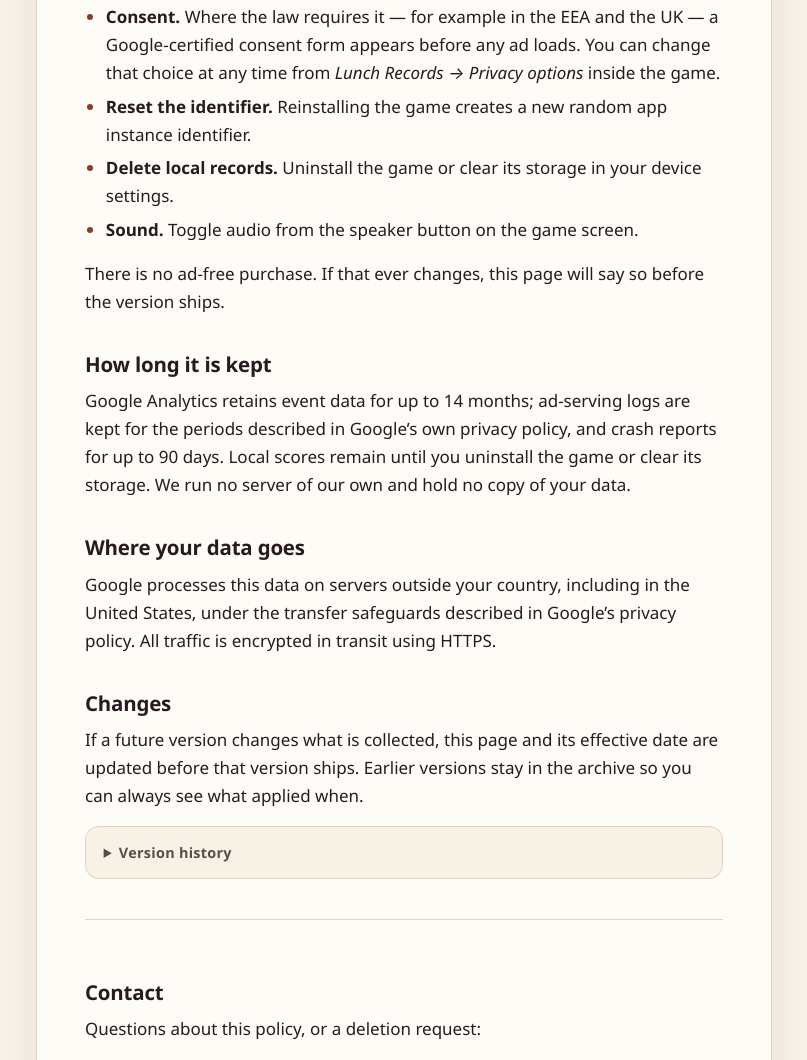
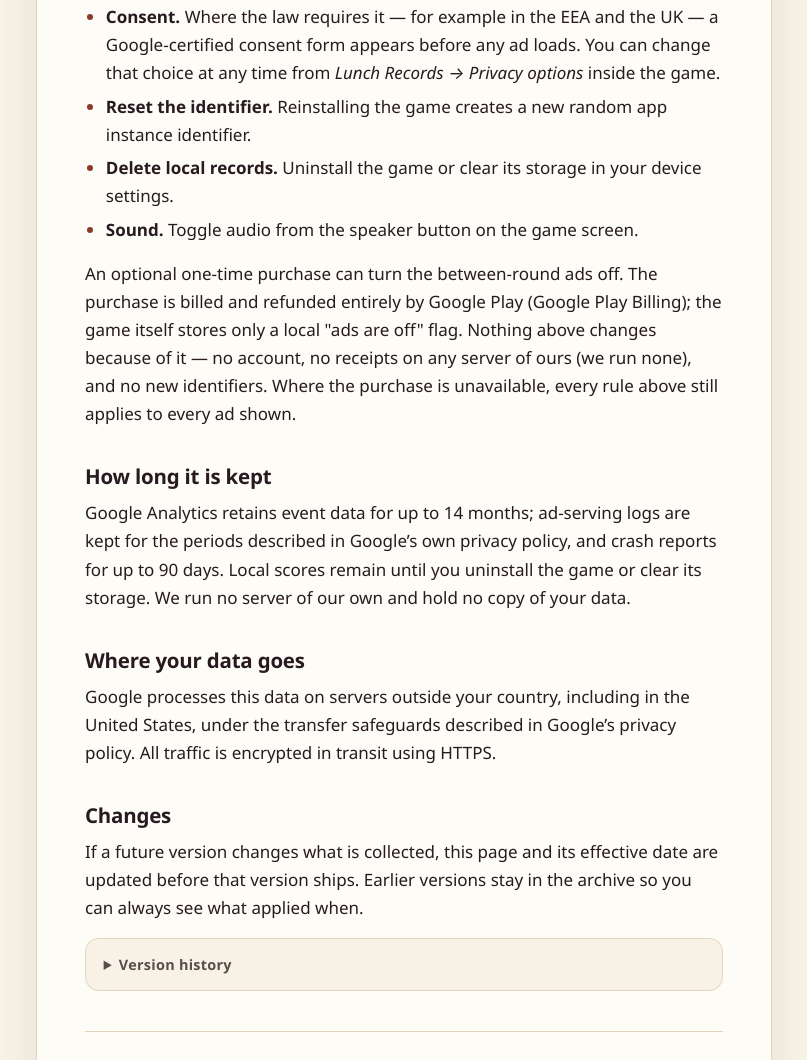
Before and after one commit to onecoinstudios-official/policies, a plain HTML site: page bento-rush.html in a window 1280 px wide. Shown: the part 4239-5299 px from the top of the page, without its empty margins (236-1043 px from the left). Drawn offline with Linux system fonts and the light colour scheme.

Commit message:
Disclose the optional ad-free purchase in the Bento Rush policy (v1.3)

```diff
--- a/bento-rush.html
+++ b/bento-rush.html
@@ -684,8 +684,13 @@
         <li><strong>Sound.</strong> Toggle audio from the speaker button on the game screen.</li>
       </ul>
       <p>
-        There is no ad-free purchase. If that ever changes, this page will say
-        so before the version ships.
+        An optional one-time purchase can turn the between-round ads off. The
+        purchase is billed and refunded entirely by Google Play (Google Play
+        Billing); the game itself stores only a local "ads are off" flag.
+        Nothing above changes because of it — no account, no receipts on any
+        server of ours (we run none), and no new identifiers. Where the
+        purchase is unavailable, every rule above still applies to every ad
+        shown.
       </p>
 
       <h2>How long it is kept</h2>
```
